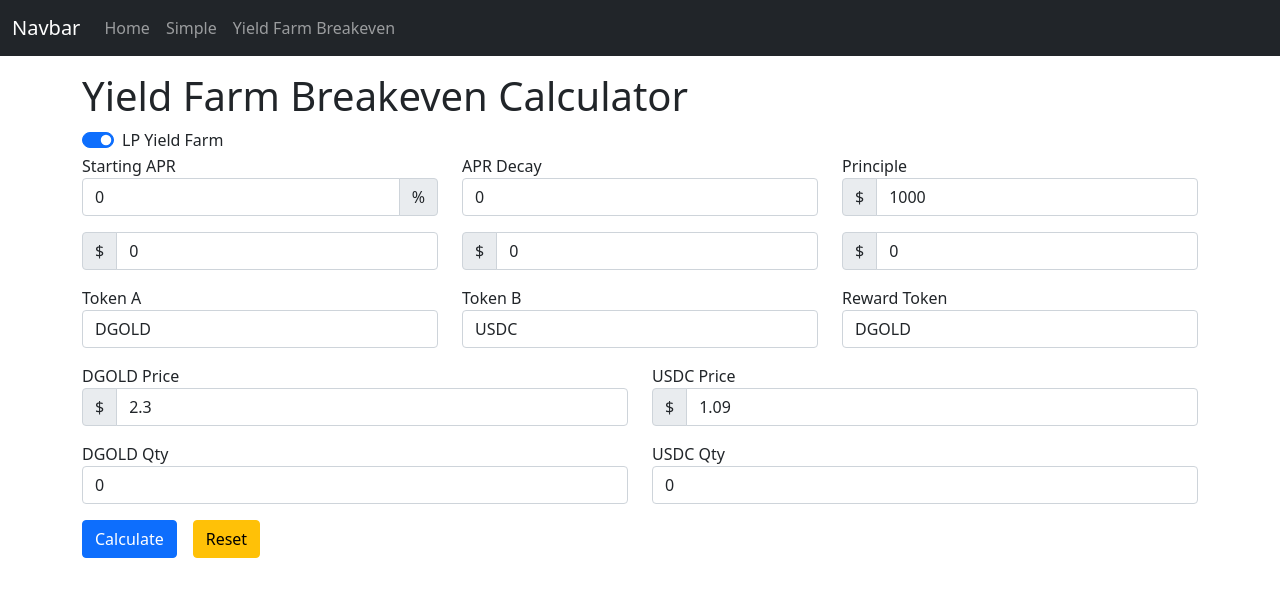
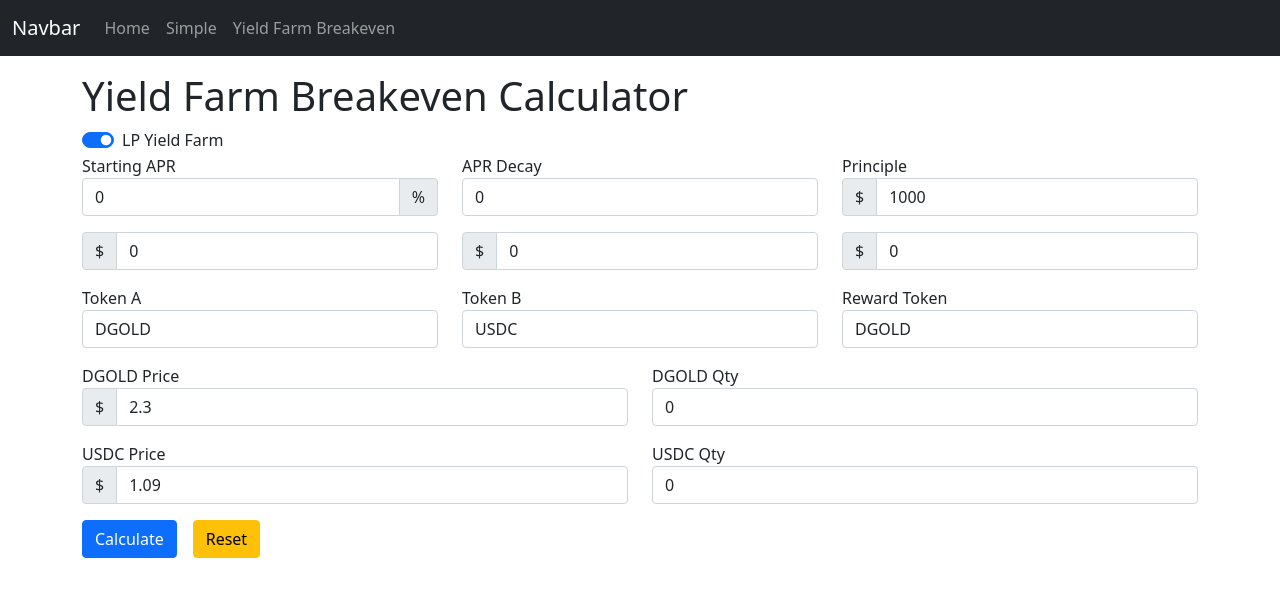
Before and after one commit to preginald/cryptomite-frontend, a Vue app: page /calculators/yield-farming-breakeven in a window 1280 px wide. Shown: the top 596 px of the page. Built offline with nearby package versions, Linux system fonts and the light colour scheme.

Commit message:
Hide yield farm input if single stake

```diff
--- a/src/components/calculators/YieldFarmBreakeven.vue
+++ b/src/components/calculators/YieldFarmBreakeven.vue
@@ -91,7 +91,7 @@
                 id="tokenA"
         />
       </div>
-      <div class="col">
+      <div class="col" v-if="yieldFarm">
         <label for="tokenB">Token B</label>
         <input
                 type="text"
@@ -128,6 +128,18 @@
         </div>
       </div>
       <div class="col">
+        <label for="tokenAQty">{{ tokenA }} Qty</label>
+        <input
+                type="text"
+                placeholder="Token A Qty"
+                class="form-control"
+                v-model="tokenAQty"
+                id="tokenAQty"
+        />
+      </div>
+    </div>
+    <div class="row mt-3">
+      <div class="col" v-if="yieldFarm">
         <label for="tokenBPrice">{{ tokenB }} Price</label>
         <div class="input-group">
           <span class="input-group-text">$</span>
@@ -141,19 +153,7 @@
           />
         </div>
       </div>
-    </div>
-    <div class="row mt-3">
-      <div class="col">
-        <label for="tokenAQty">{{ tokenA }} Qty</label>
-        <input
-                type="text"
-                placeholder="Token A Qty"
-                class="form-control"
-                v-model="tokenAQty"
-                id="tokenAQty"
-        />
-      </div>
-      <div class="col">
+      <div class="col" v-if="yieldFarm">
         <label for="tokenBQty">{{ tokenB }} Qty</label>
         <input
                 type="text"
```
